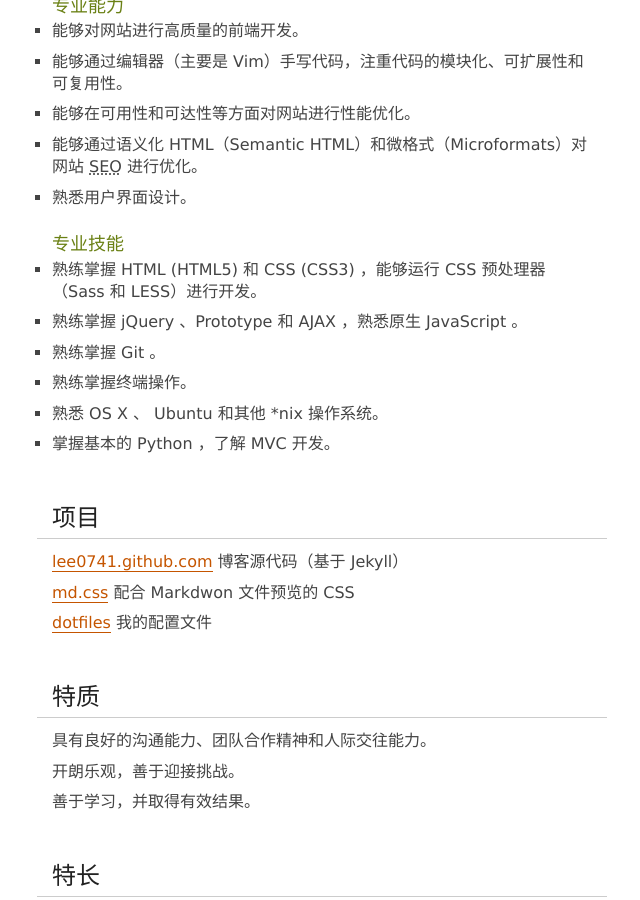
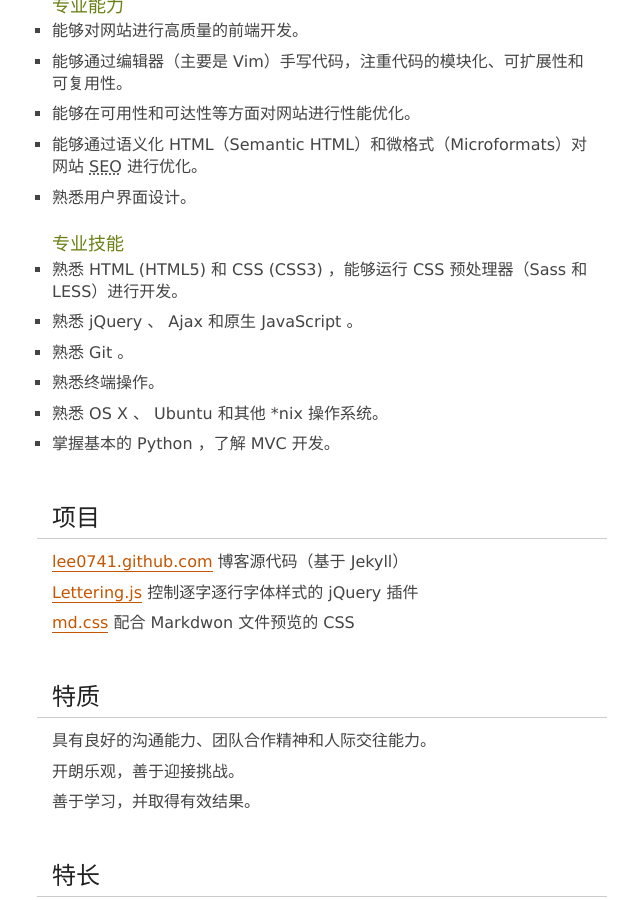
Before and after one commit to lee0741/lee0741.github.com, a Jekyll site: the page built from resume.html, in a window 1280 px wide and 900 px high, scrolled down 699 px. Shown: the whole window, without its empty margins (318-958 px from the left). Built offline with Jekyll 4.4.1, drawn with Linux system fonts in a browser that asks for light colours.

Commit message:
update resume, again...

```diff
--- a/resume.html
+++ b/resume.html
@@ -76,10 +76,10 @@ permalink: /resume/
                 </hgroup>
             </header>
             <ul>
-                <li>熟练掌握 HTML (HTML5) 和 CSS (CSS3) ，能够运行 CSS 预处理器（Sass 和 LESS）进行开发。</li>
-                <li>熟练掌握 jQuery 、Prototype 和 AJAX ，熟悉原生 JavaScript 。</li>
-                <li>熟练掌握 Git 。 </li>
-                <li>熟练掌握终端操作。</li>
+                <li>熟悉 HTML (HTML5) 和 CSS (CSS3) ，能够运行 CSS 预处理器（Sass 和 LESS）进行开发。</li>
+                <li>熟悉 jQuery 、 Ajax 和原生 JavaScript 。</li>
+                <li>熟悉 Git 。 </li>
+                <li>熟悉终端操作。</li>
                 <li>熟悉 OS X 、 Ubuntu 和其他 *nix 操作系统。</li>
                 <li>掌握基本的 Python ，了解 MVC 开发。</li>
             </ul>
@@ -90,11 +90,10 @@ permalink: /resume/
         <h1>项目</h1>
         <ul>
             <li><a rel="external" href="https://github.com/lee0741/lee0741.github.com">lee0741.github.com</a> 博客源代码（基于 Jekyll）</li>
+            <li><a rel="external" href="https://github.com/lee0741/Lettering.js">Lettering.js</a> 控制逐字逐行字体样式的 jQuery 插件</li>
             <li><a rel="external" href="https://github.com/lee0741/md.css">md.css</a> 配合 Markdwon 文件预览的 CSS</li>
-            <li><a rel="external" href="https://github.com/lee0741/dotfiles">dotfiles</a> 我的配置文件</li>
         </ul>
     </section>
-
 
     <section>
         <h1>特质</h1>
```
Also changed, not shown: _posts/2012-5-13-typekit-and-javascript-loading.md (+1 -1 lines), 1 other file.
